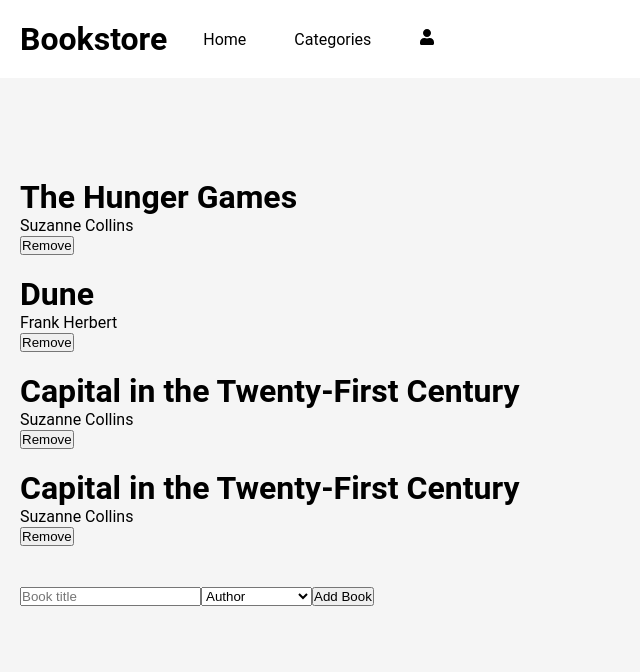
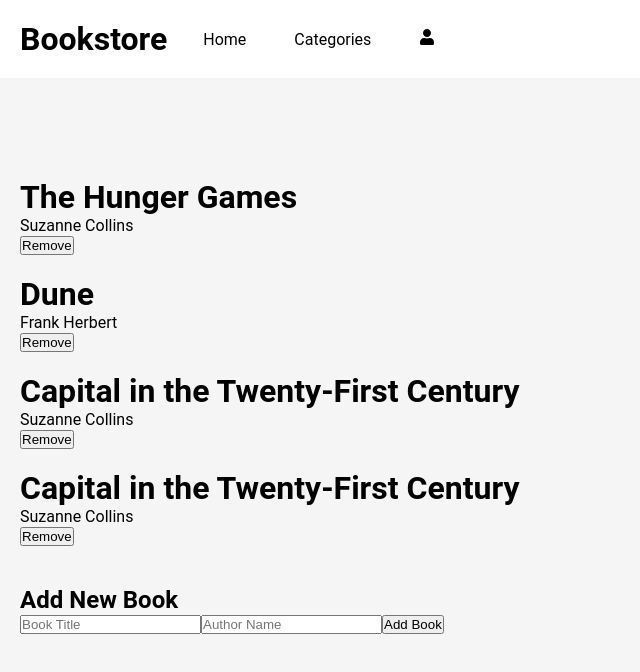
Before and after one commit to MohamedHNoor/bookstore, a React (Create React App) app: page / in a window 1280 px wide. Shown: the top 672 px of the page, without its empty margins (0-640 px from the left). Built offline with nearby package versions, Linux system fonts and the light colour scheme.

Commit message:
Modified src/component/Form.js

```diff
--- a/src/component/Form.js
+++ b/src/component/Form.js
@@ -1,55 +1,61 @@
 import React, { useState } from 'react';
-// eslint-disable-next-line import/no-extraneous-dependencies
+import { useDispatch } from 'react-redux';
 import { v4 as uuidv4 } from 'uuid';
-import { useDispatch } from 'react-redux';
 import { addBook } from '../redux/books/books';
 
 const Form = () => {
+  const [title, setTitle] = useState('');
+  const [author, setAuthor] = useState('');
+
   const dispatch = useDispatch();
-  const [state, setState] = useState({ id: '', title: '', author: '' });
 
   const addBookToStore = (e) => {
     e.preventDefault();
-    if (state.title === '') {
+    if (!title || !author) {
       return;
     }
-    dispatch(addBook(state));
-    setState({ id: '', title: '', author: '' });
+    const book = {
+      item_id: uuidv4(),
+      title,
+      author,
+      category: 'Fiction',
+    };
+    dispatch(addBook(book));
+    setTitle('');
+    setAuthor('');
   };
 
   const handleTitleChange = (e) => {
-    setState({
-      ...state,
-      id: uuidv4(),
-      [e.target.name]: e.target.value,
-    });
+    setTitle(e.target.value);
+  };
+
+  const handleAuthorChange = (e) => {
+    setAuthor(e.target.value);
   };
 
   return (
-    <>
+    <div>
+      <h2 className="form-title">Add New Book</h2>
       <form className="form" onSubmit={addBookToStore}>
         <input
           type="text"
           name="title"
-          placeholder="Book title"
-          value={state.title}
+          value={title}
           onChange={handleTitleChange}
+          placeholder="Book Title"
         />
-        <select
-          className="form-select"
-          value={state.author}
-          onChange={handleTitleChange}
-        >
-          <option value="">Author</option>
-          <option value="option-1">Select option 1</option>
-          <option value="option-2">Select option 2</option>
-          <option value="option-3">Select option 3</option>
-        </select>
+        <input
+          type="text"
+          name="author"
+          value={author}
+          onChange={handleAuthorChange}
+          placeholder="Author Name"
+        />
         <button className="form-btn" type="submit">
           Add Book
         </button>
       </form>
-    </>
+    </div>
   );
 };
 
```
